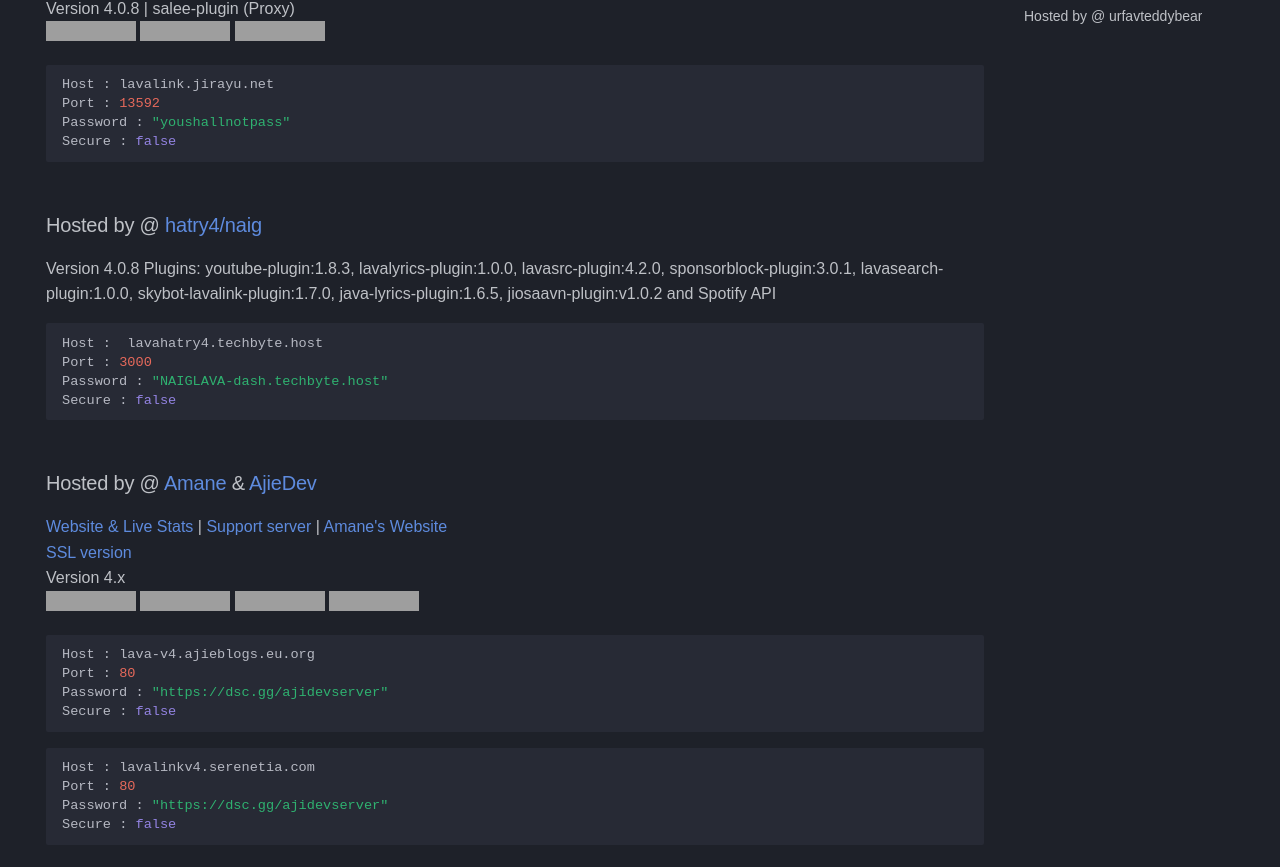
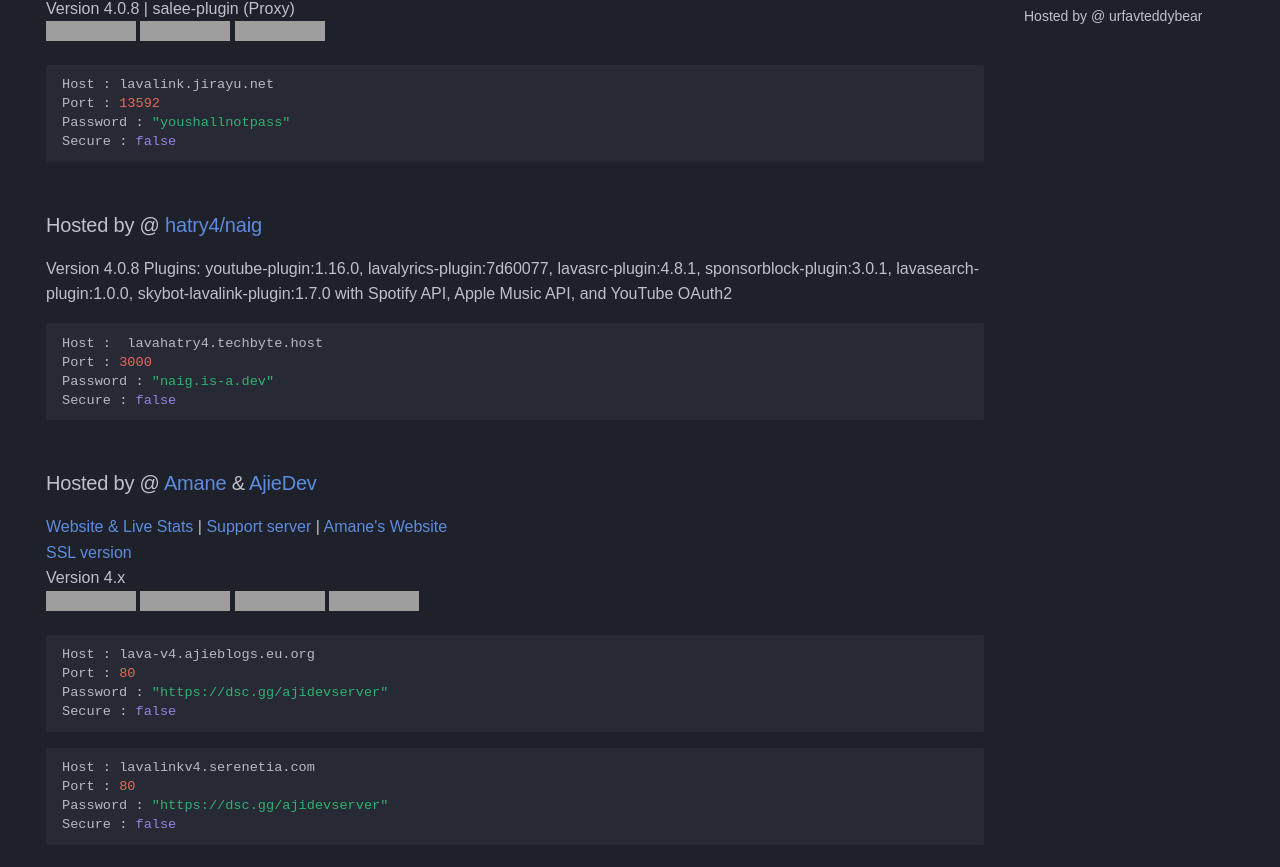
Before and after one commit to DarrenOfficial/lavalink-list, an MkDocs documentation site: the page built from docs/NoSSL/Lavalink-NonSSL.md, in a window 1280 px wide and 900 px high, scrolled down 439 px, cut to the strip 0-867 px from the top of the window. Built offline with MkDocs 1.6.1 and Material for MkDocs 9.7.7, drawn with Linux system fonts in a browser that asks for light colours; some web fonts are replaced; comment, search, counter and statistics services are not loaded; a style sheet for code colours, icons or effects is not loaded; grey boxes are pictures that could not be loaded.

Commit message:
Update Lavalink-NonSSL.md (#768)
update password to disconnect non users

````diff
--- a/docs/NoSSL/Lavalink-NonSSL.md
+++ b/docs/NoSSL/Lavalink-NonSSL.md
@@ -37,11 +37,11 @@ Secure : false
 ```
 
 ### Hosted by @ [hatry4/naig](https://charlesnaig.github.io/)
-Version 4.0.8 Plugins: youtube-plugin:1.8.3, lavalyrics-plugin:1.0.0, lavasrc-plugin:4.2.0, sponsorblock-plugin:3.0.1, lavasearch-plugin:1.0.0, skybot-lavalink-plugin:1.7.0, java-lyrics-plugin:1.6.5, jiosaavn-plugin:v1.0.2 and Spotify API
+Version 4.0.8 Plugins: youtube-plugin:1.16.0, lavalyrics-plugin:7d60077, lavasrc-plugin:4.8.1, sponsorblock-plugin:3.0.1, lavasearch-plugin:1.0.0, skybot-lavalink-plugin:1.7.0 with Spotify API, Apple Music API, and YouTube OAuth2
 ```bash
 Host :  lavahatry4.techbyte.host
 Port : 3000
-Password : "NAIGLAVA-dash.techbyte.host"
+Password : "naig.is-a.dev"
 Secure : false
 ```
 
````
